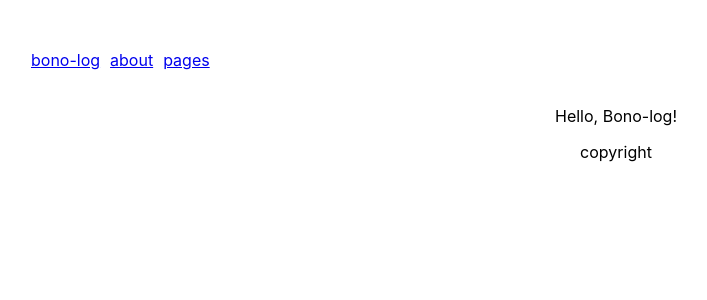
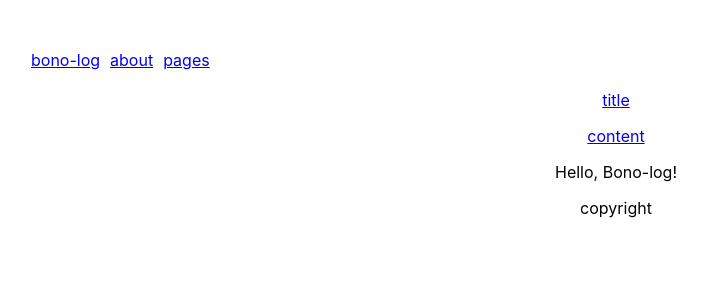
Before and after one commit to RaccoonByte-OtterBit/RaccoonByte-OtterBit.github.io, a React (Create React App) app: page / in a window 1280 px wide. Shown: the top 300 px of the page, without its empty margins (24-731 px from the left). Built offline with nearby package versions, Linux system fonts and the light colour scheme.

Commit message:
feat: add post-card

```diff
--- a/src/App.tsx
+++ b/src/App.tsx
@@ -23,6 +23,12 @@ function App() {
       </header>
       <body>
         <div className="page-content">
+          <div className="post-card-wrapper">
+            <a className="post-card" href="/">
+              <div className="post-title">title</div>
+              <p className="post-content">content</p>
+            </a>
+          </div>
           <p>Hello, Bono-log!</p>
         </div>
       </body>
```
